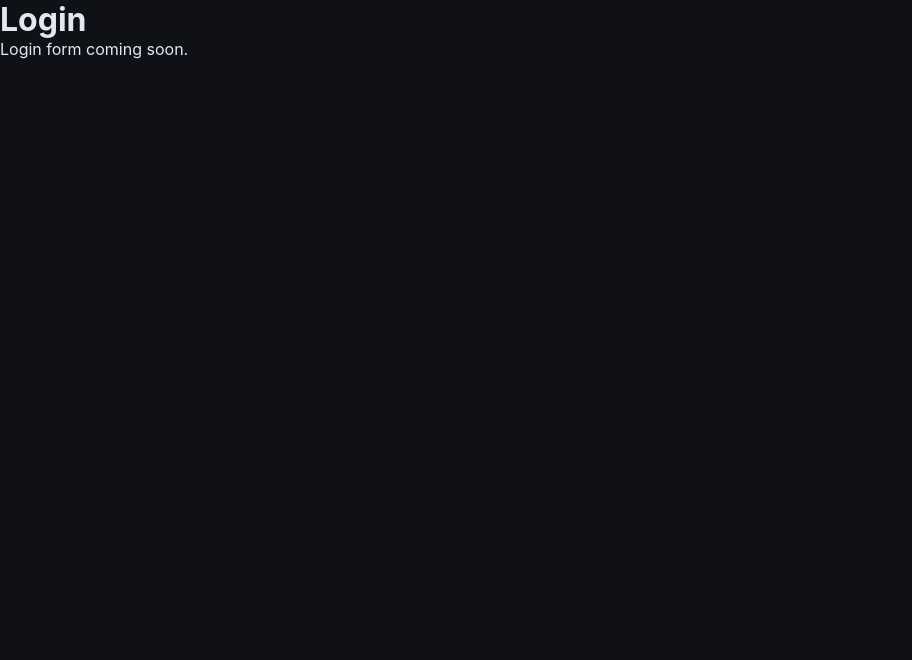
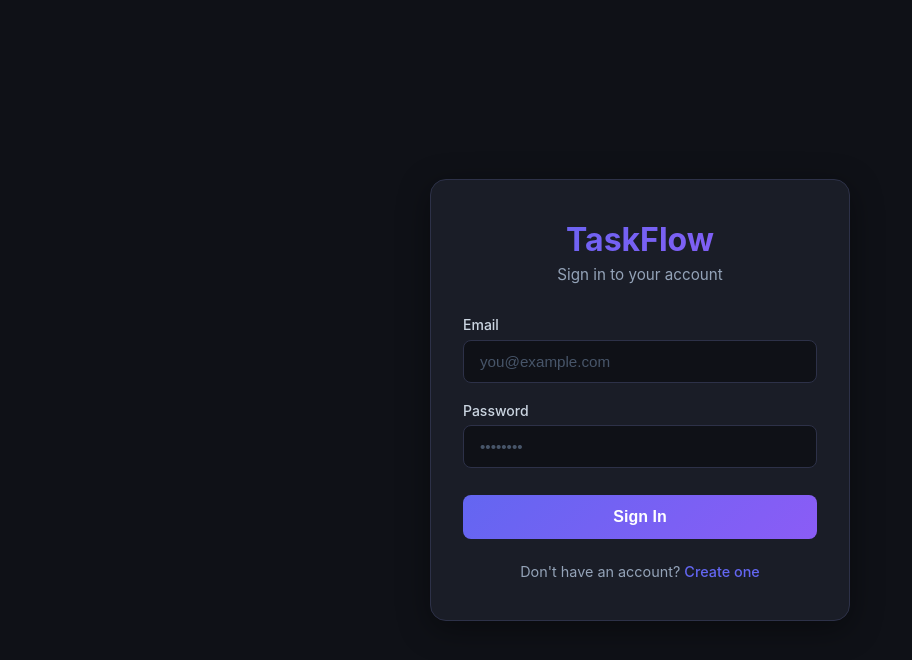
Before and after one commit to Munimbaig024/MERN-Task-Management-App, a React (Vite) app in the folder client/: page /login in a window 1280 px wide. Shown: the top 660 px of the page, without its empty margins (0-912 px from the left). Built offline with nearby package versions, Linux system fonts and the light colour scheme.

Commit message:
feat: build login page UI and form handling

```diff
--- a/client/src/index.css
+++ b/client/src/index.css
@@ -15,3 +15,119 @@ body {
 #root {
   min-height: 100vh;
 }
+
+/* Auth pages */
+.auth-wrapper {
+  min-height: 100vh;
+  display: flex;
+  align-items: center;
+  justify-content: center;
+  padding: 1.5rem;
+}
+
+.auth-card {
+  background: #1a1d27;
+  border: 1px solid #2d3148;
+  border-radius: 16px;
+  padding: 2.5rem 2rem;
+  width: 100%;
+  max-width: 420px;
+  box-shadow: 0 8px 32px rgba(0, 0, 0, 0.4);
+}
+
+.auth-header {
+  text-align: center;
+  margin-bottom: 2rem;
+}
+
+.auth-title {
+  font-size: 2rem;
+  font-weight: 700;
+  background: linear-gradient(135deg, #6366f1, #8b5cf6);
+  -webkit-background-clip: text;
+  -webkit-text-fill-color: transparent;
+  background-clip: text;
+  margin-bottom: 0.4rem;
+}
+
+.auth-subtitle {
+  color: #94a3b8;
+  font-size: 0.95rem;
+}
+
+.auth-form {
+  display: flex;
+  flex-direction: column;
+  gap: 1.2rem;
+}
+
+.form-group {
+  display: flex;
+  flex-direction: column;
+  gap: 0.4rem;
+}
+
+.form-group label {
+  font-size: 0.875rem;
+  color: #cbd5e1;
+  font-weight: 500;
+}
+
+.form-group input {
+  background: #0f1117;
+  border: 1px solid #2d3148;
+  border-radius: 8px;
+  padding: 0.75rem 1rem;
+  color: #e2e8f0;
+  font-size: 0.95rem;
+  outline: none;
+  transition: border-color 0.2s;
+}
+
+.form-group input:focus {
+  border-color: #6366f1;
+}
+
+.form-group input::placeholder {
+  color: #475569;
+}
+
+.btn-primary {
+  background: linear-gradient(135deg, #6366f1, #8b5cf6);
+  color: #fff;
+  border: none;
+  border-radius: 8px;
+  padding: 0.8rem 1rem;
+  font-size: 1rem;
+  font-weight: 600;
+  cursor: pointer;
+  transition: opacity 0.2s, transform 0.1s;
+  margin-top: 0.5rem;
+}
+
+.btn-primary:hover:not(:disabled) {
+  opacity: 0.9;
+  transform: translateY(-1px);
+}
+
+.btn-primary:disabled {
+  opacity: 0.6;
+  cursor: not-allowed;
+}
+
+.auth-footer {
+  text-align: center;
+  margin-top: 1.5rem;
+  font-size: 0.9rem;
+  color: #94a3b8;
+}
+
+.auth-footer a {
+  color: #6366f1;
+  text-decoration: none;
+  font-weight: 500;
+}
+
+.auth-footer a:hover {
+  text-decoration: underline;
+}
--- a/client/src/pages/Login.jsx
+++ b/client/src/pages/Login.jsx
@@ -1,10 +1,84 @@
-import React from 'react';
+import React, { useState } from 'react';
+import { Link, useNavigate } from 'react-router-dom';
+import axios from 'axios';
+import toast from 'react-hot-toast';
+import { useAuth } from '../context/AuthContext';
 
 function Login() {
+  const navigate = useNavigate();
+  const { login } = useAuth();
+
+  const [formData, setFormData] = useState({ email: '', password: '' });
+  const [loading, setLoading] = useState(false);
+
+  const handleChange = (e) => {
+    setFormData({ ...formData, [e.target.name]: e.target.value });
+  };
+
+  const handleSubmit = async (e) => {
+    e.preventDefault();
+    setLoading(true);
+
+    try {
+      const { data } = await axios.post('/api/auth/login', formData);
+      login({ _id: data._id, name: data.name, email: data.email }, data.token);
+      toast.success(`Welcome back, ${data.name}!`);
+      navigate('/dashboard');
+    } catch (error) {
+      const msg = error.response?.data?.message || 'Login failed. Please try again.';
+      toast.error(msg);
+    } finally {
+      setLoading(false);
+    }
+  };
+
   return (
-    <div className="page-container">
-      <h1>Login</h1>
-      <p>Login form coming soon.</p>
+    <div className="auth-wrapper">
+      <div className="auth-card">
+        <div className="auth-header">
+          <h1 className="auth-title">TaskFlow</h1>
+          <p className="auth-subtitle">Sign in to your account</p>
+        </div>
+
+        <form className="auth-form" onSubmit={handleSubmit}>
+          <div className="form-group">
+            <label htmlFor="email">Email</label>
+            <input
+              id="email"
+              type="email"
+              name="email"
+              placeholder="you@example.com"
+              value={formData.email}
+              onChange={handleChange}
+              required
+              autoComplete="email"
+            />
+          </div>
+
+          <div className="form-group">
+            <label htmlFor="password">Password</label>
+            <input
+              id="password"
+              type="password"
+              name="password"
+              placeholder="••••••••"
+              value={formData.password}
+              onChange={handleChange}
+              required
+              autoComplete="current-password"
+            />
+          </div>
+
+          <button type="submit" className="btn-primary" disabled={loading}>
+            {loading ? 'Signing in...' : 'Sign In'}
+          </button>
+        </form>
+
+        <p className="auth-footer">
+          Don&apos;t have an account?{' '}
+          <Link to="/register">Create one</Link>
+        </p>
+      </div>
     </div>
   );
 }
```
